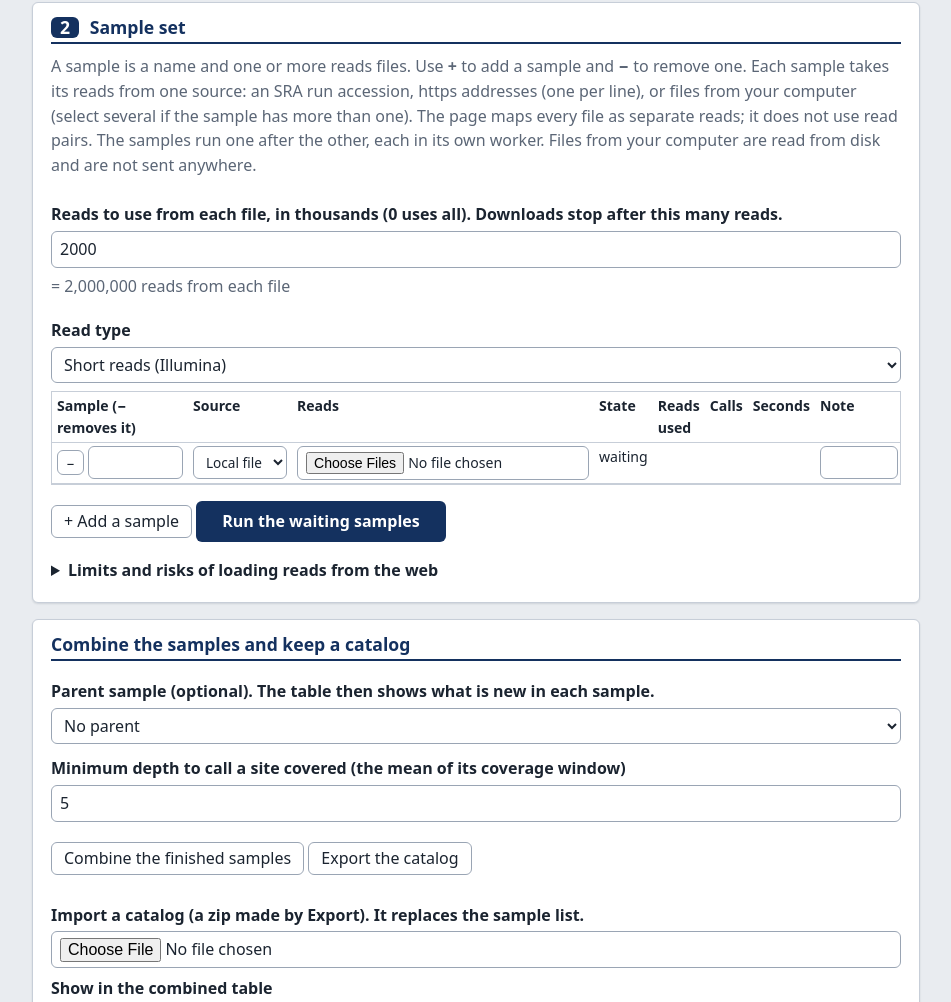
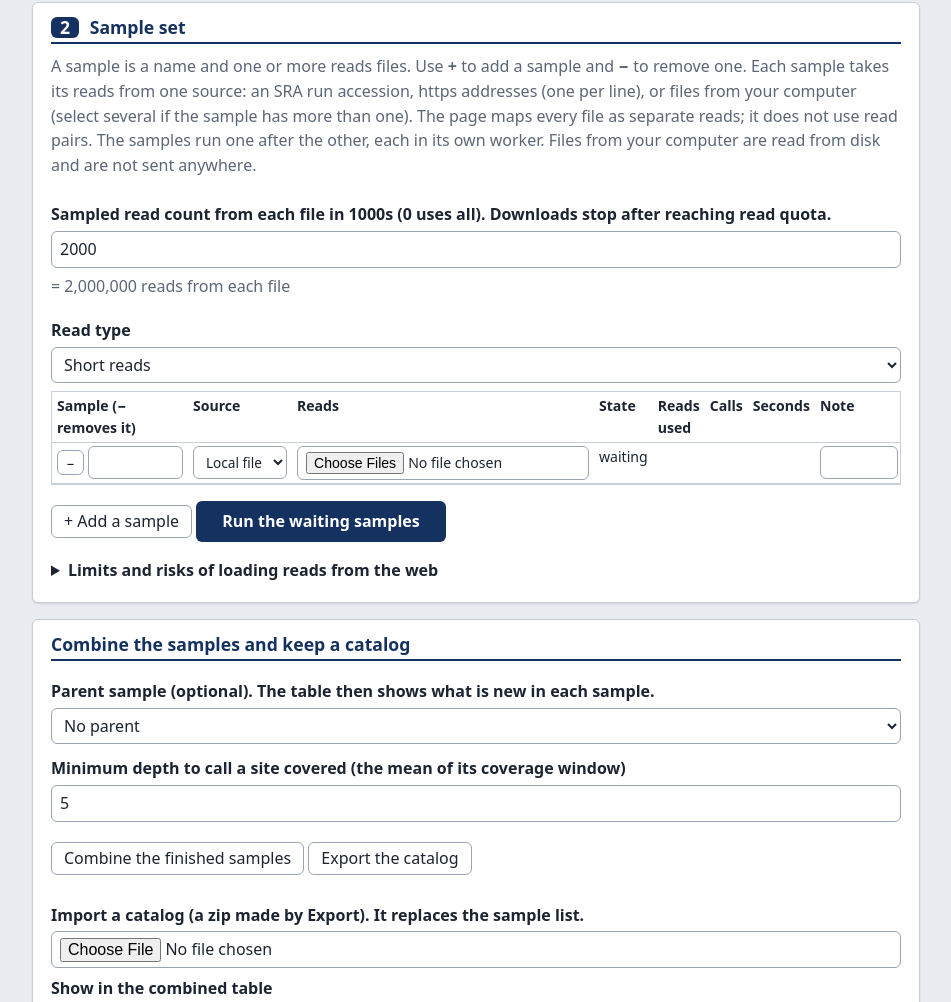
Before and after one commit to stajichlab/qmutfind, a plain HTML site: page site/index.html in a window 1280 px wide. Shown: the part 1355-2357 px from the top of the page, without its empty margins (164-1115 px from the left). Drawn offline with Linux system fonts and the light colour scheme.

Commit message:
Page text: clearer wording for the read limit and the read type choices
Co-Authored-By: Claude Sonnet 5.5 <noreply@anthropic.com>

```diff
--- a/site/index.html
+++ b/site/index.html
@@ -107,11 +107,11 @@
   the sample has more than one). The page maps every file as separate reads; it does not use read pairs. The samples run one
   after the other, each in its own worker. Files from your computer are read from disk and are not sent anywhere.</p>
   <div class="form">
-    <label for="read-limit">Reads to use from each file, in thousands (0 uses all). Downloads stop after this many reads.</label>
+    <label for="read-limit">Sampled read count from each file in 1000s (0 uses all). Downloads stop after reaching read quota.</label>
     <input id="read-limit" type="number" min="0" step="500" value="2000">
     <div id="read-limit-echo" class="hint" role="status"></div>
     <label for="kind">Read type</label>
-    <select id="kind"><option value="short">Short reads (Illumina)</option><option value="long">Long reads (Nanopore)</option></select>
+    <select id="kind"><option value="short">Short reads</option><option value="long">Long reads</option></select>
   </div>
   <div class="table-wrap"><table id="strain-table" class="grid">
     <thead><tr><th>Sample (&minus; removes it)</th><th>Source</th><th>Reads</th><th>State</th><th>Reads used</th><th>Calls</th><th>Seconds</th><th>Note</th></tr></thead>
```
